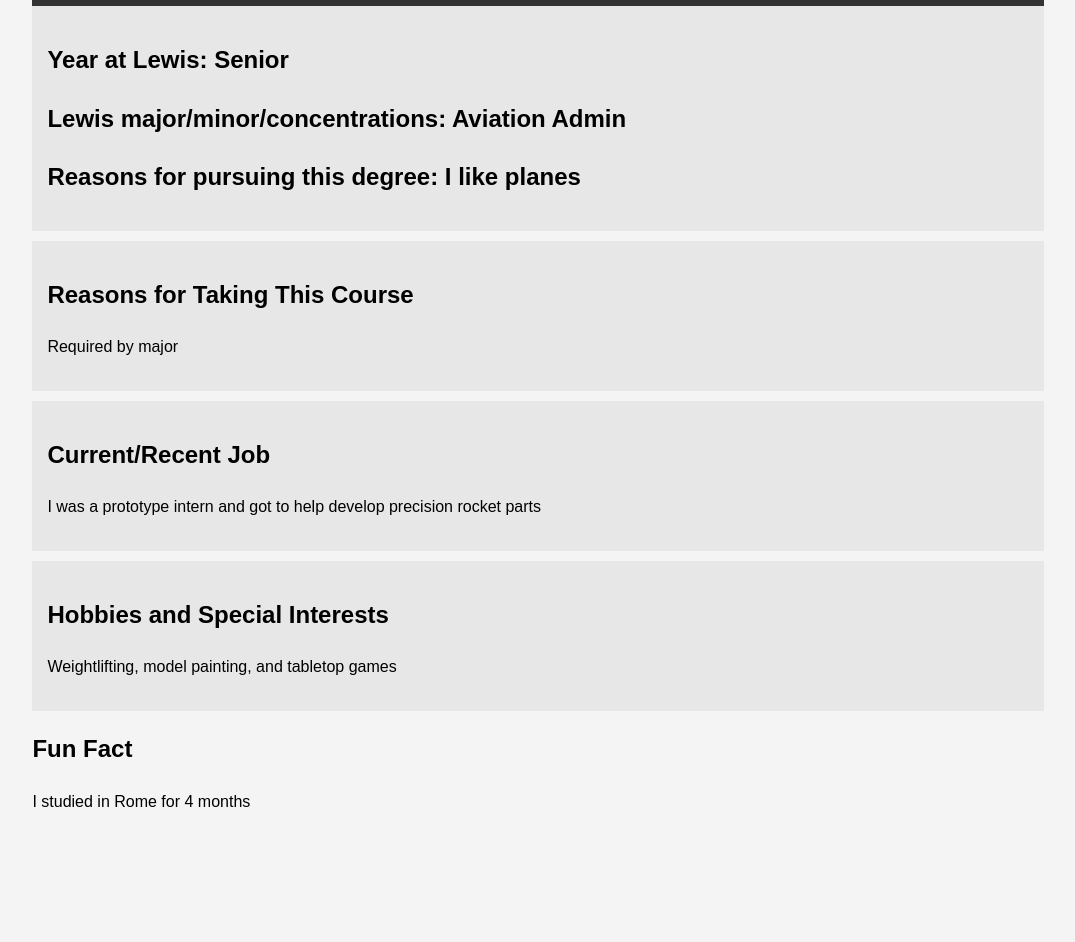
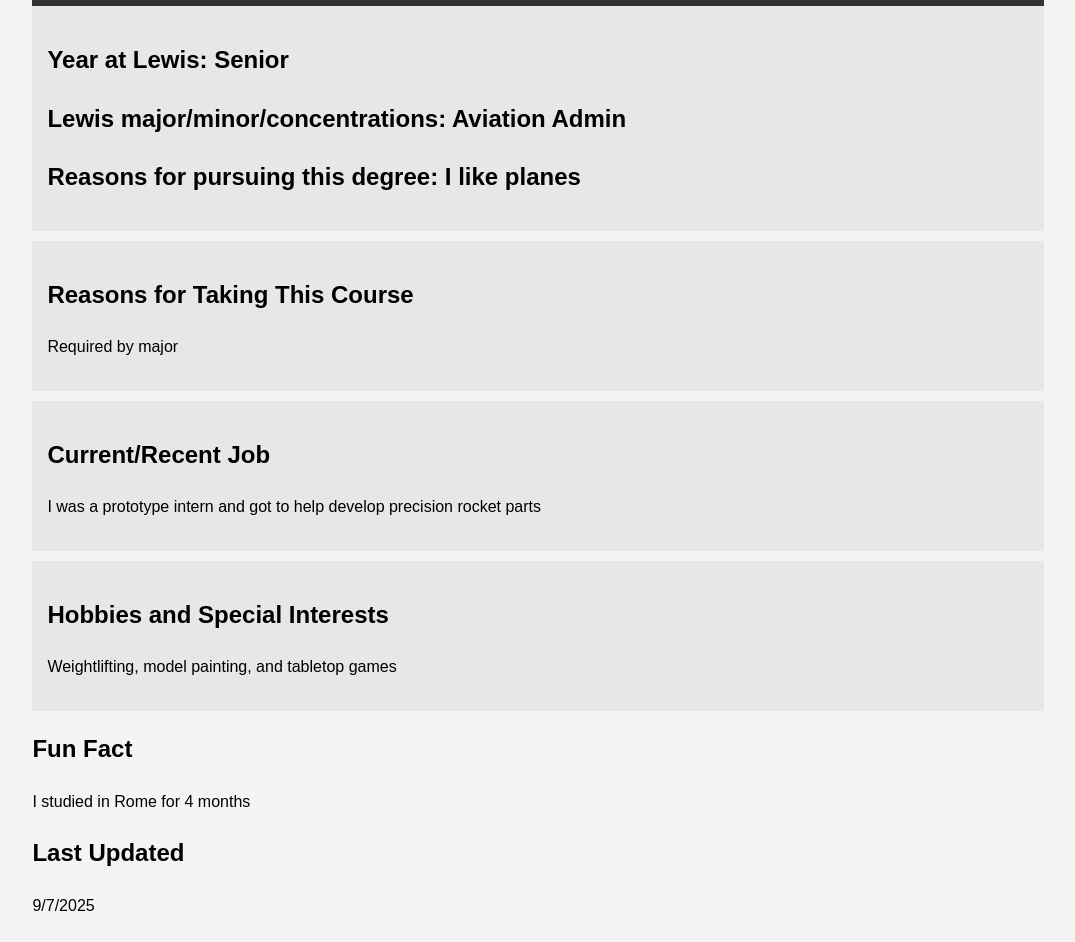
Before and after one commit to rowanbailey556-collab/mee, a plain HTML site: page index.html in a window 1280 px wide. Shown: the part 144-1086 px from the top of the page, without its empty margins (102-1177 px from the left). Before the commit the page ends 982 px from the top, so only its background shows below. Drawn offline with Linux system fonts and the light colour scheme.

Commit message:
Update index.html

```diff
--- a/index.html
+++ b/index.html
@@ -60,6 +60,11 @@
             <h2>Fun Fact</h2>
             <p>I studied in Rome for 4 months</p>
         </section>
+
+		<section class="Last-Updated">
+            <h2>Last Updated</h2>
+            <p>9/7/2025</p>
+        </section>
     </div>
 </body>
 </html>
```
